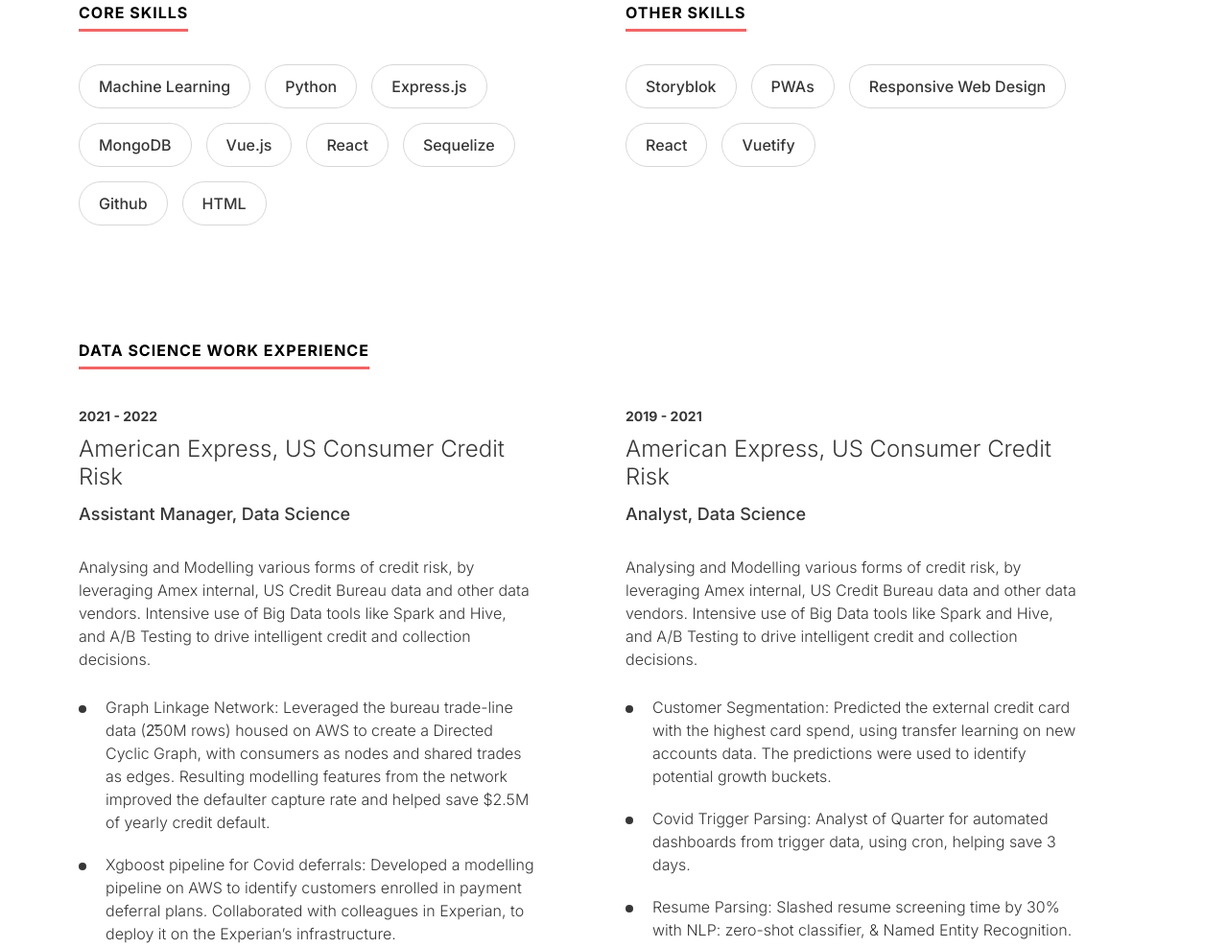
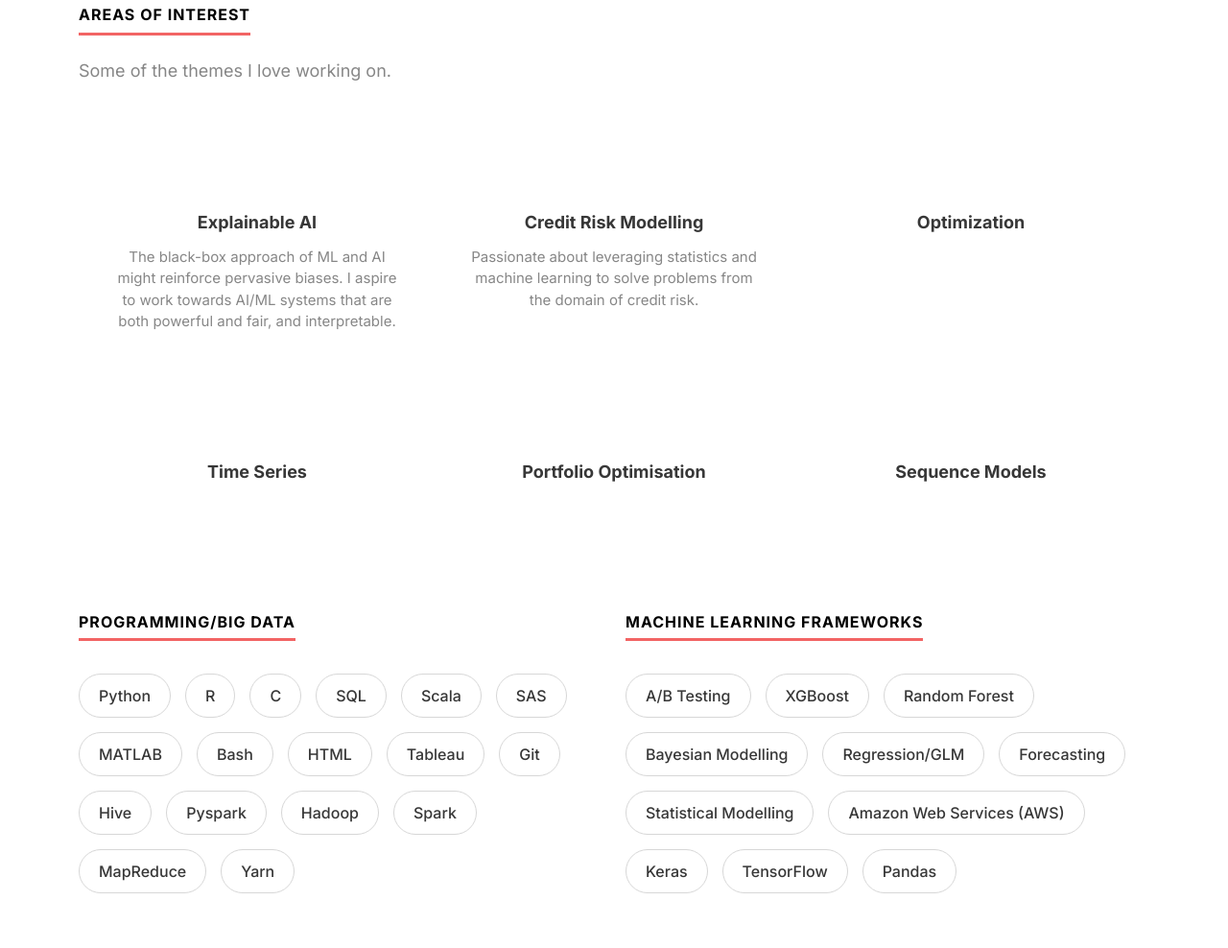
Before and after one commit to ashish1610dhiman/ashish_portfolio, a plain HTML site: page index.html in a window 1280 px wide. Shown: the part 1321-2309 px from the top of the page at 96% size. Drawn offline with nearby package versions, Linux system fonts and the light colour scheme.

Commit message:
added gtag

```diff
--- a/assets/css/main.css
+++ b/assets/css/main.css
@@ -13,6 +13,9 @@ Theme Name: Jason Stroff
 /*--------------------------------------------------------------
 >>> TABLE OF CONTENTS:
 ----------------------------------------------------------------*/
+:root {
+	--highlight-colour: #F26464;
+}
 html {font-family: 'Inter', sans-serif;background-color:#FFF}
 body {font-family: 'Inter', sans-serif;overflow-x: hidden; background-color:#FFF; font-weight:400;font-style: normal; color:#373737; font-size:14px}
 a,a:hover,a:focus,i,input,button,input:focus,.transition {text-decoration: none;outline: none;transition-delay: 0s;transition-duration: 0.4s;transition-property: all;transition-timing-function: ease;box-shadow: none;}
@@ -44,7 +47,7 @@ svg,img { max-width: 100%; height: auto; }
 .ds-social{ list-style: none; display: flex; align-items: center; flex-wrap: wrap; }
 .ds-social li{ margin-left: 12px; }
 .ds-social li:first-child{ margin-left: 0; }
-.ds-social li a{ border-radius: 100%; color: #FFF; width: 24px; height: 24px; background-color: #F26464; display:flex; justify-content: center; align-items: center; text-align: center; font-size: 16px; }
+.ds-social li a{ border-radius: 100%; color: #FFF; width: 24px; height: 24px; background-color: var(--highlight-colour); display:flex; justify-content: center; align-items: center; text-align: center; font-size: 16px; }
 .ds-social li a:hover{ background-color: #000; color: #FFF; }
 /*-----------------------------------------------------------------
   2. >>> Banner Style
@@ -55,17 +58,17 @@ svg,img { max-width: 100%; height: auto; }
 .ds-numbervalulist{ list-style: none; display: flex; align-items: center; flex-wrap: wrap; margin: 0; padding: 0; margin-top: 60px; }
 .ds-numbervalulist li{ margin-right: 60px; }
 .ds-numbervalulist li:last-child{ margin-right: 0; }
-.ds-numbervalulist strong{ display: block; color: #F26464; font-size: 36px; font-weight: 800; }
+.ds-numbervalulist strong{ display: block; color: var(--highlight-colour); font-size: 36px; font-weight: 800; }
 .ds-numbervalulist span{ font-size: 16px; letter-spacing: 1px; }
 /*-----------------------------------------------------------------
   3. >>> About Style
 ----------------------------------------------------------------*/
 .ds-about-section{ padding-top: 60px; padding-bottom: 120px; }
-.ds-heading{ display: inline-block; font-weight: 700; color: #000; text-transform: uppercase; letter-spacing: 1px; font-size: 16px; border-bottom: 3px solid #F26464; padding-bottom: 7px; margin-bottom: 23px; }
+.ds-heading{ display: inline-block; font-weight: 700; color: #000; text-transform: uppercase; letter-spacing: 1px; font-size: 16px; border-bottom: 3px solid var(--highlight-colour); padding-bottom: 7px; margin-bottom: 23px; }
 .ds-about-section p{ color: #373737; font-size: 24px; line-height: 40px; font-weight: 300; margin-bottom: 60px; }
 
-.ds-button{ display: inline-block; text-transform: uppercase;font-size: 12px;line-height: 13px;font-weight: 600;letter-spacing: 3px; color:#F26464; padding:17px 30px;  border: 2px solid #F26464;border-radius: 60px; }
-.ds-button:hover{ background-color:#F26464 ; color: #FFF; }
+.ds-button{ display: inline-block; text-transform: uppercase;font-size: 12px;line-height: 13px;font-weight: 600;letter-spacing: 3px; color:var(--highlight-colour); padding:17px 30px;  border: 2px solid var(--highlight-colour);border-radius: 60px; }
+.ds-button:hover{ background-color:var(--highlight-colour) ; color: #FFF; }
 .ds-arrow-button i{ display: inline-block; vertical-align: middle; }
 /*-----------------------------------------------------------------
   4. >>> Skills Style
@@ -118,8 +121,84 @@ span.ds-department{ color: #373737; font-weight: 500; font-size: 18px; padding-b
 .ds-footer section p{ letter-spacing: 1.13px; color: #FFF; font-size: 18px; margin-bottom: 40px; }
 .ds-copyright{ color: rgba(255,255,255,0.5); letter-spacing: 1px; font-size: 16px; }
 .ds-copyright a{color: rgba(255,255,255,0.5);}
-.ds-copyright a:hover{ color: #F26464; }
+.ds-copyright a:hover{ color: var(--highlight-colour); }
 
+
+/*-----------------------------------------------------------------
+  8. >>> Footer Style
+----------------------------------------------------------------*/
+.ds-aoe-section{
+	padding-bottom: 105px;
+}
+
+.aoe-grid {
+	display: grid;
+	grid-column: auto;
+	grid-auto-flow: column;
+	grid-template-columns: repeat(auto-fit, minmax(min(100%/3, max(64px, 100%/4)), 1fr));
+	justify-items: center;
+	padding-top: 50px;
+}
+
+.aoe-grid-heading {
+	display: block;
+	font-size: 18px;
+	opacity: 0.6;
+}
+
+.aoe-grid-item {
+	max-width: 300px;
+	font-size: 16px;
+	color: #373737;
+	text-align: center;
+	cursor: text;
+}
+
+.aoe-grid-item:hover .aoe-item-heading {
+	animation: aoe-heading-anim ease-in-out 200ms forwards;
+}
+
+.aoe-grid-item:hover svg {
+	animation: aoe-svg-anim ease-in-out 200ms forwards;
+}
+
+.aoe-grid-item svg {
+	text-align: center;
+	margin: auto;
+	display: block;
+	width: 50px;
+	height: 50px;
+	margin-bottom: 15px;
+}
+
+@keyframes aoe-heading-anim {
+	from {
+		color: #373737;
+	}
+	to {
+		color: var(--highlight-colour);
+	}
+}
+
+@keyframes aoe-svg-anim {
+	from {
+		fill: #373737;
+	}
+	to {
+		fill: var(--highlight-colour);
+	}
+}
+
+.aoe-item-heading {
+	font-weight: bold;
+	font-size: 18px;
+}
+
+.aoe-item-content {
+	opacity: 0.6;
+	font-size: 15px;
+	padding-top: 12px;
+}
 
 
 /*-------------------------------------------------------------------------------
--- a/index.html
+++ b/index.html
@@ -16,6 +16,16 @@
       <link href="https://unpkg.com/aos@2.3.1/dist/aos.css" rel="stylesheet">
       <!-- Main CSS -->
       <link href="assets/css/main.css" rel="stylesheet">
+      <script src="https://cdn.linearicons.com/free/1.0.0/svgembedder.min.js"></script>
+      <!-- Google tag (gtag.js) -->
+<script async src="https://www.googletagmanager.com/gtag/js?id=G-5KKVKWWNQV"></script>
+<script>
+  window.dataLayer = window.dataLayer || [];
+  function gtag(){dataLayer.push(arguments);}
+  gtag('js', new Date());
+
+  gtag('config', 'G-5KKVKWWNQV');
+</script>
 
 
     <title>Ashish Dhiman Personal Portfolio</title>
@@ -100,39 +110,97 @@
             <p>Data Scientist striving for the ethical application of Data Science techniques derived from Machine Learning and Optimisation towards converting raw numbers into actionable insights. Proficient in Python, SQL, Pyspark, R, Hive, Hadoop, and AWS EMR along with visualisation tools like Tableau.</p>
             <p>Currently pursuing MS Computational Data Science at Georgia Tech. Three years of relevant Data Science work experience at Credit and Fraud Risk, American Express. Graduated with a Bachelor of Technology from IIT Kharagpur, (Major= Aerospace Eng., Micro= Optimisation) in 2019.</p>
             <div class="ds-button-sec text-center">
-                <a href="https://drive.google.com/file/d/1n4bRb86F6kbegVZ6h2vCDbDOM83BbE9t/view?usp=sharing" class="ds-button">Download Resume</a>
+                <a href="https://drive.google.com/file/d/1n4bRb86F6kbegVZ6h2vCDbDOM83BbE9t/view?usp=sharing" class="ds-button" target="_blank">Download Resume</a>
             </div>
         </section>
       </div>
     </div>
     <!-- about -->
 
+    <!-- Areas of Expertise -->
+    <div class="ds-aoe-section">
+      <div class="container">
+        <span class="ds-heading">Areas of Interest</span>
+        <p class="aoe-grid-heading">Some of the themes I love working on.</p>
+        <div class="aoe-grid">
+          <div class="aoe-grid-item">
+            <svg class="lnr lnr-code"><use xlink:href="#lnr-code"></use></svg>
+            <span class="aoe-item-heading">Explainable AI</span>
+            <p class="aoe-item-content">The black-box approach of ML and AI might reinforce pervasive biases. I aspire to work towards AI/ML systems that are both powerful and fair, and interpretable.</p>
+          </div>
+          <div class="aoe-grid-item">
+            <svg class="lnr lnr-chart-bars"><use xlink:href="#lnr-chart-bars"></use></svg>
+            <span class="aoe-item-heading">Credit Risk Modelling</span>
+            <p class="aoe-item-content">Passionate about leveraging statistics and machine learning to solve problems from the domain of credit risk.</p>
+          </div>
+          <div class="aoe-grid-item">
+            <svg class="lnr lnr-cog"><use xlink:href="#lnr-cog"></use></svg>
+            <span class="aoe-item-heading">Optimization</span>
+            <p class="aoe-item-content"></p>
+          </div>
+        </div>
+
+        <div class="aoe-grid">
+          <div class="aoe-grid-item">
+            <svg class="lnr lnr-hourglass"><use xlink:href="#lnr-hourglass"></use></svg>
+            <span class="aoe-item-heading">Time Series</span>
+            <p class="aoe-item-content"></p>
+          </div>
+          <div class="aoe-grid-item">
+            <svg class="lnr lnr-sort-amount-asc"><use xlink:href="#lnr-sort-amount-asc"></use></svg>
+            <span class="aoe-item-heading">Portfolio Optimisation</span>
+            <p class="aoe-item-content"></p>
+          </div>
+          <div class="aoe-grid-item">
+            <svg class="lnr lnr-layers"><use xlink:href="#lnr-layers"></use></svg>
+            <span class="aoe-item-heading">Sequence Models</span>
+            <p class="aoe-item-content"></p>
+          </div>
+        </div>
+      </div>
+    </div>
+    <!-- Areas of Expertise -->
+
     <!--  Skills -->
     <div class="ds-skills-section">
       <div class="container">
         <div class="row">
           <div class="col-12 col-sm-12 col-md-6 col-lg-6 col-xl-6 col-xxl-6">
-             <h2 class="ds-heading">Core Skills</h2>
+             <h2 class="ds-heading">Programming/Big Data</h2>
              <ul class="ds-skills-list">
-               <li>Machine Learning</li>
                <li>Python</li>
-               <li>Express.js</li>
-               <li>MongoDB</li>
-               <li>Vue.js</li>
-               <li>React</li>
-               <li>Sequelize</li>
-               <li>Github</li>
+               <li>R</li>
+               <li>C</li>
+               <li>SQL</li>
+               <li>Scala</li>
+               <li>SAS</li>
+               <li>MATLAB</li>
+               <li>Bash</li>
                <li>HTML</li>
+               <li>Tableau</li>
+               <li>Git</li>
+               <li>Hive</li>
+               <li>Pyspark</li>
+               <li>Hadoop</li>
+               <li>Spark</li>
+               <li>MapReduce</li>
+               <li>Yarn</li>
              </ul>
           </div>
           <div class="col-12 col-sm-12 col-md-6 col-lg-6 col-xl-6 col-xxl-6">
-            <h2 class="ds-heading">Other Skills</h2>
+            <h2 class="ds-heading">Machine Learning Frameworks</h2>
             <ul class="ds-skills-list">
-              <li>Storyblok</li>
-              <li>PWAs</li>
-              <li>Responsive Web Design</li>
-              <li>React</li>
-              <li>Vuetify</li>
+              <li>A/B Testing</li>
+              <li>XGBoost</li>
+              <li>Random Forest</li>
+              <li>Bayesian Modelling</li>
+              <li>Regression/GLM</li>
+              <li>Forecasting</li>
+              <li>Statistical Modelling</li>
+              <li>Amazon Web Services (AWS)</li>
+              <li>Keras</li>
+              <li>TensorFlow</li>
+              <li>Pandas</li>
             </ul>
           </div>
         </div>
@@ -206,7 +274,7 @@
                       <section>
                           <h3 class="ds-work-tilte">Portfolio Optimisation with Kernel Search</h3>
                           <p>Application of Heuristic Kernel Search along with dimension reduction methods like NMF and NPCA to solve Enhnaced Index Tracking Optimisation problem.</p>
-                          <a href="https://ml-7641-fall-2022.github.io/RoboChef/" class="ds-button">Details</a>
+                          <a href="works-setails.html" class="ds-button">Details</a>
                           <a href="https://github.com/ashish1610dhiman/enhanced_index_tracking" class="ds-button">Github</a>
                       </section>
                   </div>
```
Also changed, not shown: works-setails.html (+11 -1 lines).
